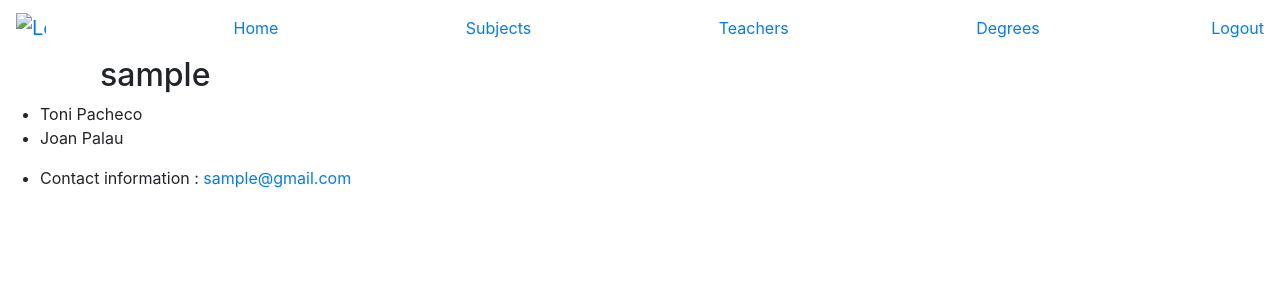
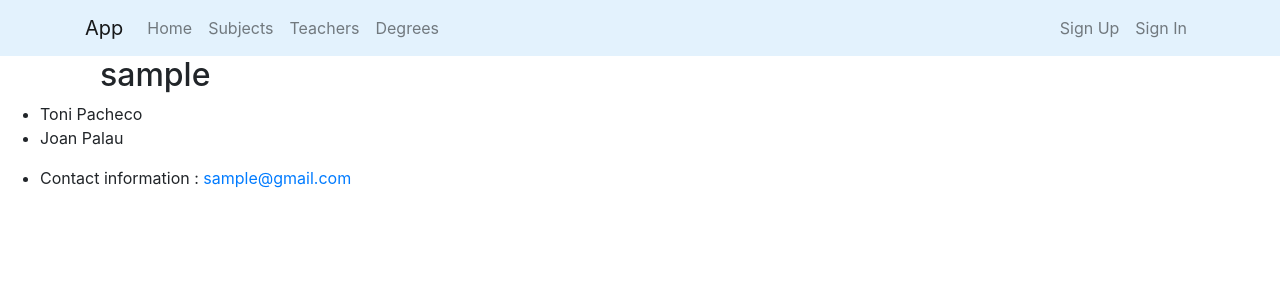
Before and after one commit to ToniPF/DegreeVoting, a Django app: page /profile/ in a window 1280 px wide. Shown: the top 300 px of the page. Run offline with Django 3.2, Linux system fonts and the light colour scheme; the visitor is signed in with stand-in values (Sample User, id 1); some libraries are stand-ins or nearby versions.

Commit message:
Arreglat el header

```diff
--- a/degree_voting/polls/templates/polls/base.html
+++ b/degree_voting/polls/templates/polls/base.html
@@ -5,9 +5,8 @@
     <!-- Required meta tags -->
     <meta charset="utf-8">
     <meta name="viewport" content="width=device-width, initial-scale=1, shrink-to-fit=no">
-
-    <!-- Bootstrap CSS -->
-    <link rel="stylesheet" href="https://stackpath.bootstrapcdn.com/bootstrap/4.2.1/css/bootstrap.min.css" integrity="sha384-GJzZqFGwb1QTTN6wy59ffF1BuGJpLSa9DkKMp0DgiMDm4iYMj70gZWKYbI706tWS" crossorigin="anonymous">
+    <link rel="stylesheet" href="https://stackpath.bootstrapcdn.com/bootstrap/4.3.1/css/bootstrap.min.css" integrity="sha384-ggOyR0iXCbMQv3Xipma34MD+dH/1fQ784/j6cY/iJTQUOhcWr7x9JvoRxT2MZw1T" crossorigin="anonymous">  </head>
+    <link href="https://stackpath.bootstrapcdn.com/font-awesome/4.7.0/css/font-awesome.min.css" rel="stylesheet" integrity="sha384-wvfXpqpZZVQGK6TAh5PVlGOfQNHSoD2xbE+QkPxCAFlNEevoEH3Sl0sibVcOQVnN" crossorigin="anonymous">
 
     {% if title %}
         <title>Polls - {{ title }}</title>
@@ -28,11 +27,8 @@
     <!-- Optional JavaScript -->
     <!-- jQuery first, then Popper.js, then Bootstrap JS -->
     <script src="https://code.jquery.com/jquery-3.3.1.slim.min.js" integrity="sha384-q8i/X+965DzO0rT7abK41JStQIAqVgRVzpbzo5smXKp4YfRvH+8abtTE1Pi6jizo" crossorigin="anonymous"></script>
-    <script src="https://cdnjs.cloudflare.com/ajax/libs/popper.js/1.14.6/umd/popper.min.js" integrity="sha384-wHAiFfRlMFy6i5SRaxvfOCifBUQy1xHdJ/yoi7FRNXMRBu5WHdZYu1hA6ZOblgut" crossorigin="anonymous"></script>
-    <script src="https://stackpath.bootstrapcdn.com/bootstrap/4.2.1/js/bootstrap.min.js" integrity="sha384-B0UglyR+jN6CkvvICOB2joaf5I4l3gm9GU6Hc1og6Ls7i6U/mkkaduKaBhlAXv9k" crossorigin="anonymous"></script>
-    <link rel="stylesheet" href="https://use.fontawesome.com/releases/v5.7.2/css/all.css" integrity="sha384-fnmOCqbTlWIlj8LyTjo7mOUStjsKC4pOpQbqyi7RrhN7udi9RwhKkMHpvLbHG9Sr" crossorigin="anonymous">
+    <script src="https://cdnjs.cloudflare.com/ajax/libs/popper.js/1.14.7/umd/popper.min.js" integrity="sha384-UO2eT0CpHqdSJQ6hJty5KVphtPhzWj9WO1clHTMGa3JDZwrnQq4sF86dIHNDz0W1" crossorigin="anonymous"></script>
+    <script src="https://stackpath.bootstrapcdn.com/bootstrap/4.3.1/js/bootstrap.min.js" integrity="sha384-JjSmVgyd0p3pXB1rRibZUAYoIIy6OrQ6VrjIEaFf/nJGzIxFDsf4x0xIM+B07jRM" crossorigin="anonymous"></script>
 
-    <!-- Carregar el fitxer CSS principal -->
-    <link rel="stylesheet" type="text/css" href="{% static 'polls/base.css' %}">
   </body>
 </html>
--- a/degree_voting/polls/templates/polls/header.html
+++ b/degree_voting/polls/templates/polls/header.html
@@ -1,30 +1,20 @@
 
-<nav class="navbar">
-  <!-- Enllaços esq-->
-
-  <!-- Imatge icona amb possible goTo al clicar-->
-  <a class="navbar-brand" href="#">
-    <img src="" width="30" height="30" class="d-inline-block align-top" alt="Logo">
-  </a>
-  <!-- Opcions-->
-  {% if user.is_authenticated %}
-    <a class="nav-item nav-link" href="{% url 'profile' %}">Home</a>
-  {% else %}
-    <a class="nav-item nav-link" href="{% url 'polls-home' %}">Home</a>
-  {% endif %}
-  <a class="nav-item nav-link" href="{% url 'subjects-ranking' %}">Subjects</a>
-  <a class="nav-item nav-link" href="{% url 'teachers-ranking' %}">Teachers</a>
-  <a class="nav-item nav-link" href="{% url 'polls-degrees' %}">Degrees</a>
-
-  <!-- Enllaços dreta-->
-  <div class="nav navbar-nav navbar-right">
-
-    {% if user.is_authenticated %}
-      <a href="{% url 'logout' %}"><span class="glyphicon glyphicon-log-in"></span> Logout</a>
-    {% else %}
-      <a href="{% url 'register' %}"><span class="glyphicon glyphicon-user"></span> Sign Up</a>
-      <a href="{% url 'login' %}"><span class="glyphicon glyphicon-log-in"></span> Login</a>
-    {% endif %}
-  </div>
-
-</nav>
+<nav class="navbar navbar-expand-sm navbar-light" style="background-color: #e3f2fd;">
+      <div class="container">
+        <ul class="navbar-nav ml-auto">
+          <a href="#" class="navbar-brand">
+            App
+          </a>
+          <li class="nav-item"><a class="nav-link" href="{% url 'polls-home' %}">Home</a></li>
+          <li class="nav-item"><a class="nav-link" href="{% url 'subjects-ranking' %}">Subjects</a></li>
+          <li class="nav-item"><a class="nav-link" href="{% url 'teachers-ranking' %}">Teachers</a></li>
+          <li class="nav-item"><a class="nav-link" href="{% url 'polls-degrees' %}">Degrees</a></li>
+        </ul>
+        <div class="navbar-collapse">
+          <ul class="navbar-nav ml-auto">
+            <li class="nav-item"><a class="nav-link" href="{% url 'polls' %}">Sign Up</a></li>
+            <li class="nav-item"><a class="nav-link" href="#">Sign In</a></li>
+          </ul>
+        </div>
+      </div>
+    </nav>
```
Also changed, not shown: degree_voting/polls/static/polls/main_base.css (added, +42 -0 lines).
